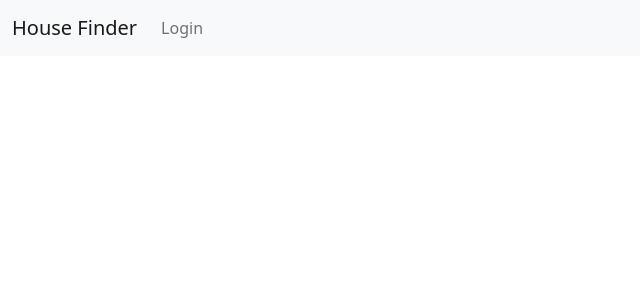
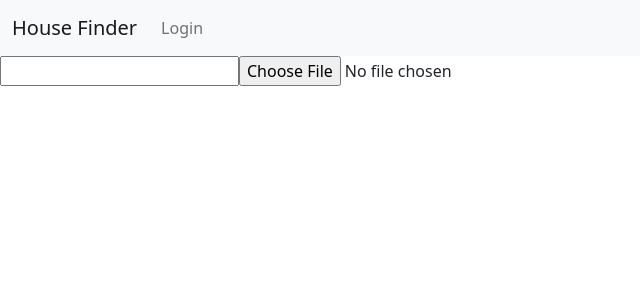
Before and after one commit to 0yah/house-finder, a React (Create React App) app: page /add in a window 1280 px wide. Shown: the top 300 px of the page, without its empty margins (0-640 px from the left). Built offline with nearby package versions, Linux system fonts and the light colour scheme.

Commit message:
Add Listing form

```diff
--- a/src/components/Add.js
+++ b/src/components/Add.js
@@ -1,5 +1,11 @@
+import React,{useState,useEffect} from 'react';
+
 export const Add = () =>{
     return <div>
 
+        <form>
+        <input type="text" placeholder=""/>
+            <input type="file" />
+        </form>
     </div>
 }
--- a/src/components/Home.js
+++ b/src/components/Home.js
@@ -37,9 +37,11 @@ export const Home = () => {
                         setqtype(e.target.value)
                     }}>
                         <option selected disabled>Category</option>
-                        <option value="Bungalow">Bungalow</option>
-                        <option value="Apartments">Apartments</option>
-                        <option value="Masionette">Masionette</option>
+                        <option value="Bedsitter">Bedsitter</option>
+                        <option value="Single rooms">Single rooms</option>
+                        <option value="Hostel">Hostel</option>
+                        <option value="Shop">Shop</option>
+                        <option value="Full contained house">Full contained house</option>
 
                     </select>
 
```
